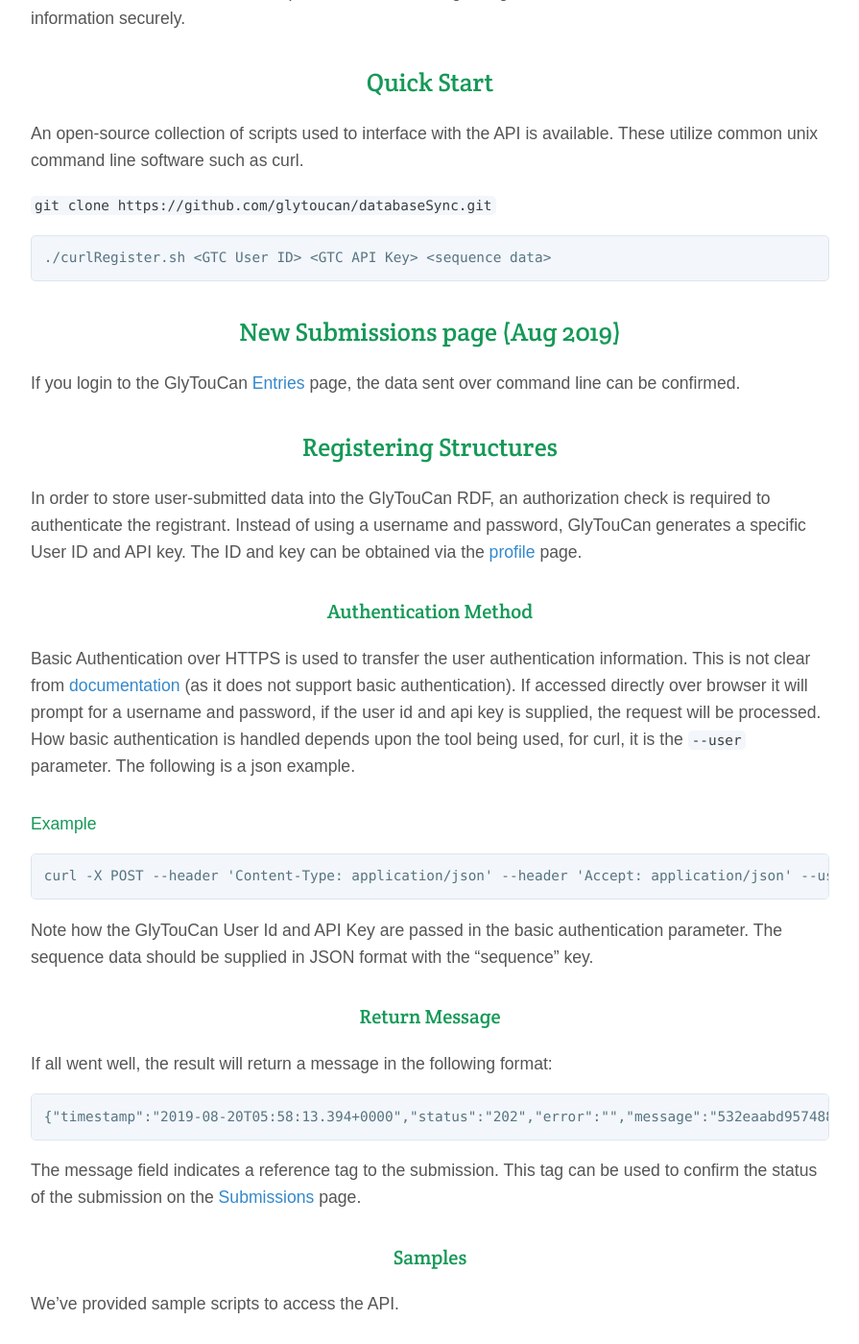
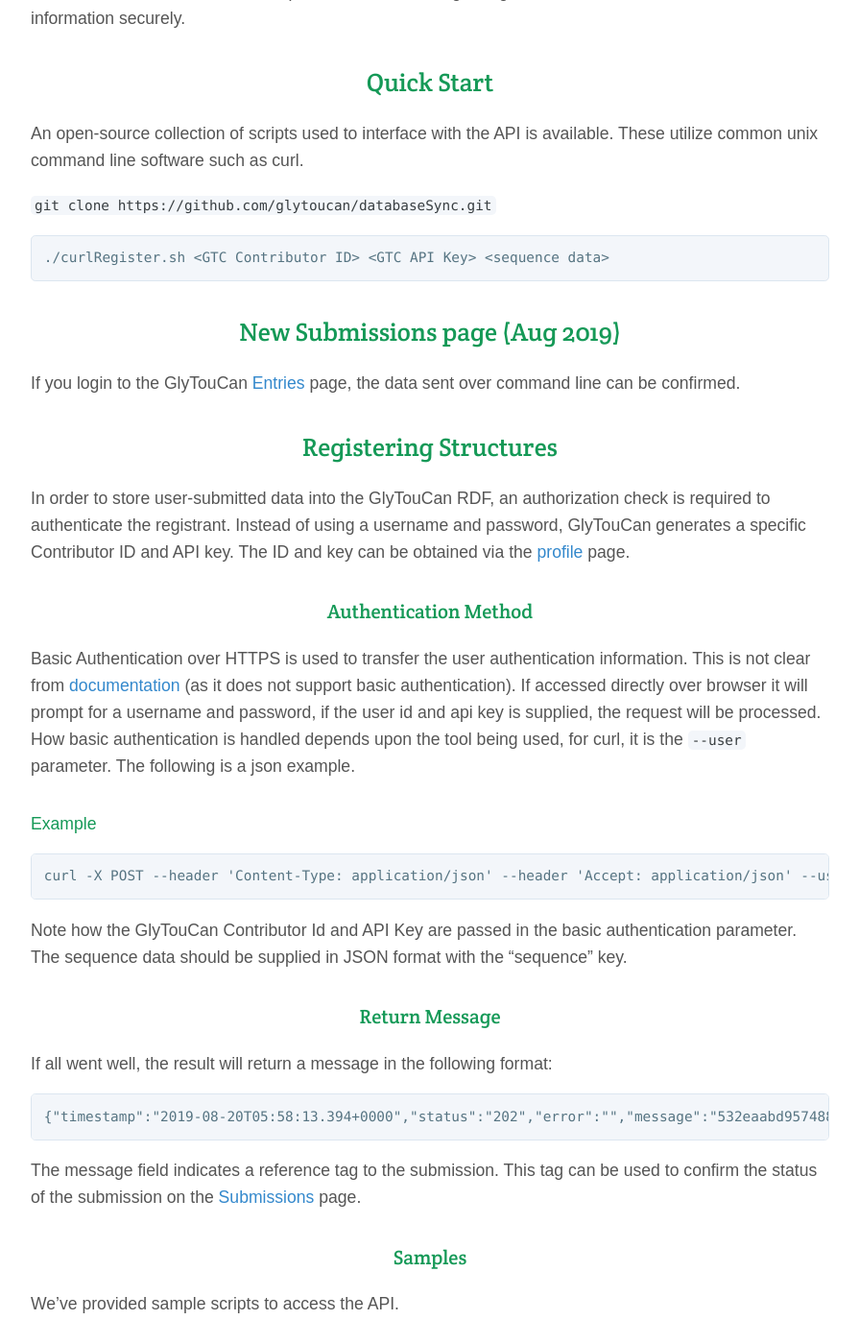
Before and after one commit to glytoucan/glytoucan, a Jekyll site: the page built from system/basic.md, in a window 1280 px wide and 1400 px high, scrolled down 900 px. Shown: the whole window at 96% size, without its empty margins (192-1087 px from the left). Built offline with Jekyll 4.4.1, drawn with Linux system fonts in a browser that asks for light colours; nearby versions of some CDN libraries; some of the changed text lies outside the part shown.

Commit message:
Contributor not User in profile page

````diff
--- a/system/basic.md
+++ b/system/basic.md
@@ -16,7 +16,7 @@
 `git clone https://github.com/glytoucan/databaseSync.git`
 
 ```
-./curlRegister.sh <GTC User ID> <GTC API Key> <sequence data>
+./curlRegister.sh <GTC Contributor ID> <GTC API Key> <sequence data>
 ```
 
 ## New Submissions page (Aug 2019)
@@ -25,7 +25,7 @@
 
 ## Registering Structures
 
-In order to store user-submitted data into the GlyTouCan RDF, an authorization check is required to authenticate the registrant.  Instead of using a username and password, GlyTouCan generates a specific User ID and API key.  The ID and key can be obtained via the [profile](https://glytoucan.org/Users/profile) page.
+In order to store user-submitted data into the GlyTouCan RDF, an authorization check is required to authenticate the registrant.  Instead of using a username and password, GlyTouCan generates a specific Contributor ID and API key.  The ID and key can be obtained via the [profile](https://glytoucan.org/Users/profile) page.
 
 ### Authentication Method
 
@@ -34,10 +34,10 @@
 #### Example
 
 ```
-curl -X POST --header 'Content-Type: application/json' --header 'Accept: application/json' --user <GTC User ID>:<GTC API Key> -d '{ "sequence": "<sequence data>" }' 'https://api.glytoucan.org/glycan/register'
+curl -X POST --header 'Content-Type: application/json' --header 'Accept: application/json' --user <GTC Contributor ID>:<GTC API Key> -d '{ "sequence": "<sequence data>" }' 'https://api.glytoucan.org/glycan/register'
 ```
 
-Note how the GlyTouCan User Id and API Key are passed in the basic authentication parameter.  The sequence data should be supplied in JSON format with the "sequence" key.
+Note how the GlyTouCan Contributor Id and API Key are passed in the basic authentication parameter.  The sequence data should be supplied in JSON format with the "sequence" key.
 
 ### Return Message
 
@@ -62,7 +62,7 @@
 The above curl command is in the curlRegister.sh script.
 
 ```
-aoki@bluegold:~/workspace/databaseSync$ ./curlRegisterTest.sh  <GTC User ID> <GTC API Key> CLITest
+aoki@bluegold:~/workspace/databaseSync$ ./curlRegisterTest.sh  <GTC Contributor ID> <GTC API Key> CLITest
 {"timestamp":"2021-01-05T10:10:16.972+0000","status":"202 ACCEPTED","error":"","message":"bdb497c8f2b103451a6320f765853e2c6c6c5c6dc64aec7ca5b48c96b0658675","path":"/glycan/register"}
 ```
 
````
